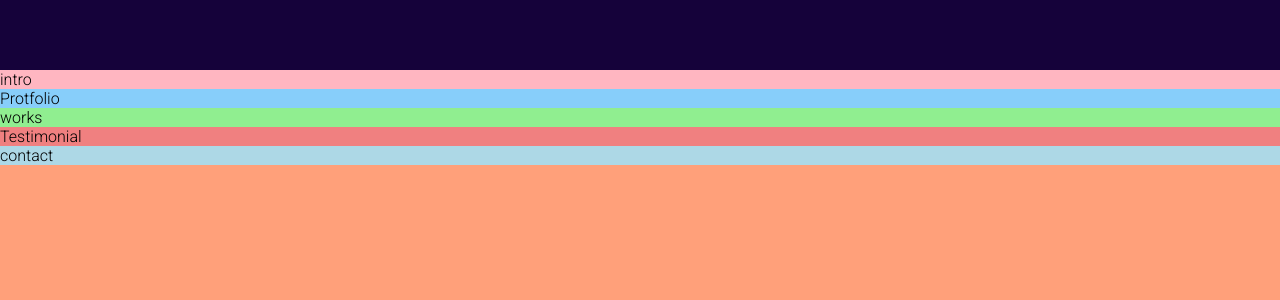
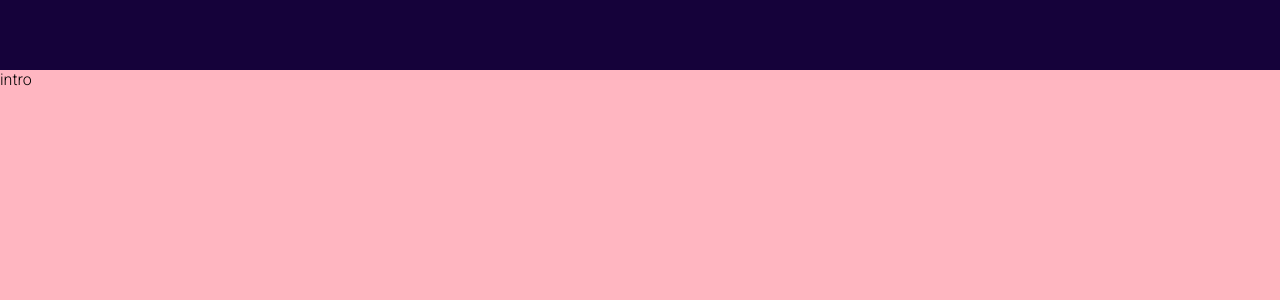
Before and after one commit to itsajay2195/profolio-website, a React (Create React App) app: page / in a window 1280 px wide. Shown: the top 300 px of the page. Built offline with nearby package versions, Linux system fonts and the light colour scheme.

Commit message:
implemented the snap scroll

```diff
--- a/public/index.html
+++ b/public/index.html
@@ -15,6 +15,7 @@
       *{
         font-family: 'Roboto', sans-serif;
         margin: 0;
+        overflow-x: hidden;
       }
     </style>
   </head>
--- a/src/app.scss
+++ b/src/app.scss
@@ -5,5 +5,14 @@
         width:100%;
         height:calc(100vh - 70px);
         background-color:lightsalmon ;
+        position:relative;
+        top:70px;
+        scroll-snap-type: y mandatory;
+
+        >*{
+            width:100%;
+            height:calc(100vh - 70px);
+            scroll-snap-align: start;
+        }
     }
 }
--- a/src/components/protfolio/Protfolio.jsx
+++ b/src/components/protfolio/Protfolio.jsx
@@ -1,4 +1,5 @@
 import './protfolio.scss'
+
 function Protfolio() {
   return (
     <div className='protfolio'>Protfolio</div>
--- a/src/components/topbar/topbar.scss
+++ b/src/components/topbar/topbar.scss
@@ -2,4 +2,7 @@
     width:100%;
     height:70px;
     background-color: #15023a;
+    position: fixed;
+    top:0;
+    z-index: 2;
 }
```
